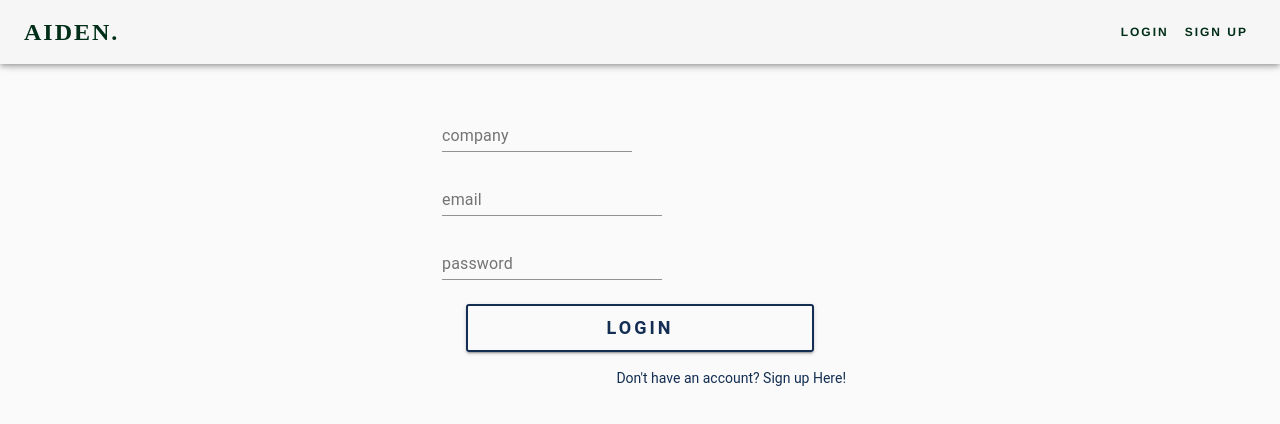
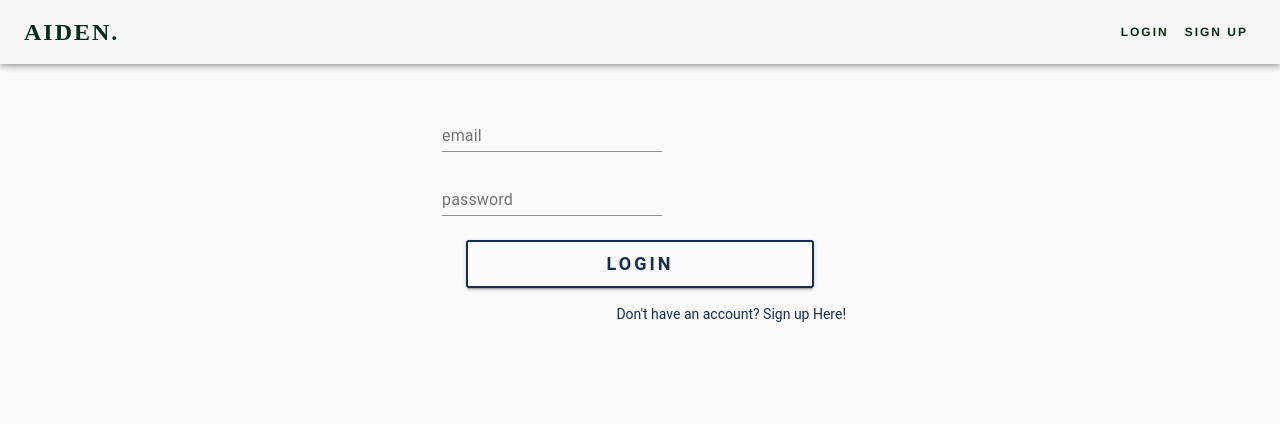
Before and after one commit to SaintTan/Aiden, a React (Create React App) app in the folder aiden/: page /login in a window 1280 px wide. Shown: the top 424 px of the page. Built offline with nearby package versions, Linux system fonts and the light colour scheme.

Commit message:
edited login

```diff
--- a/aiden/src/pages/loginPage.js
+++ b/aiden/src/pages/loginPage.js
@@ -1,6 +1,7 @@
 import React, { Component } from "react";
 import {Redirect} from "react-router-dom";
 import { PrimButton, TextLink } from '../component/theme';
+import axios from 'axios';
 import {
     TextField,
     Grid,
@@ -12,7 +13,6 @@ export default class LoginPage extends Component{
     constructor(props) {
         super(props);
         this.state = {
-            company: '',
             email: '',
             password: '',
         };
@@ -31,7 +31,21 @@ export default class LoginPage extends Component{
         localStorage.setItem("usertype", "admin");
         localStorage.setItem("userID", "101");
         localStorage.setItem("loggedIn", true);
-        this.setState({redirect: "user"});
+
+        const data = {
+            email: this.state.email,
+            password: this.state.password
+        }
+        axios.post("/login", data).then(res => {
+            console.log(res.data);
+
+        }).catch(err => {
+            console.log(err);
+        });
+
+        e.preventDefault();
+
+        //this.setState({redirect: "user"});
     }
 
     handleSignup(e){
@@ -49,15 +63,6 @@ export default class LoginPage extends Component{
                     <div style={styles.paper}>
                         <form onSubmit = {this.handleSubmit} style={styles.formLayout}>
                             <Grid container spacing={2}>
-                                <Grid item xs={12} sm={6}>
-                                    <TextField
-                                        name="company"
-                                        type="text"
-                                        value={this.state.company}
-                                        id="company"
-                                        label="company"
-                                        onChange={this.handleChange}/>
-                                </Grid>
                                 <Grid item xs={12}>
                                     <TextField
                                         name="email"
```
Also changed, not shown: 1 other file (tests, documents, lock files or other folders).
